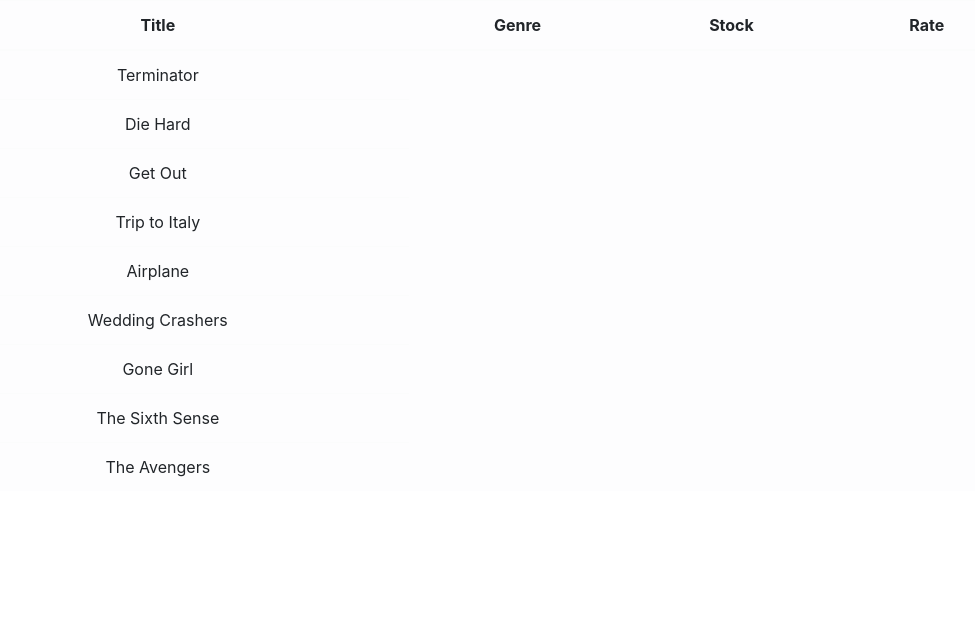
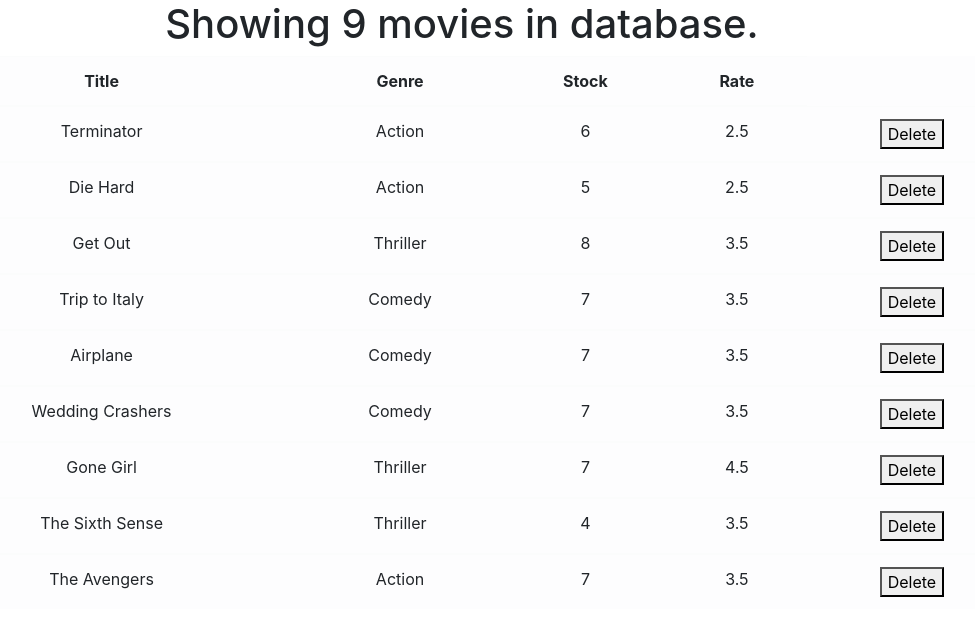
Before and after one commit to SincerelyBrittany/VidlyProject, a React (Create React App) app: page / in a window 1280 px wide. Shown: the top 636 px of the page, without its empty margins (178-1153 px from the left). Built offline with nearby package versions, Linux system fonts and the light colour scheme.

Commit message:
adds table

```diff
--- a/src/Vidly/components/vidly.jsx
+++ b/src/Vidly/components/vidly.jsx
@@ -11,9 +11,13 @@
     };
     _getMovies();
   }, []);
+
+  const handleDeleteButton = (id) => {
+    console.log("here", id);
+  };
   return (
-    <>
     <main className="container">
+      <h1> Showing {movies && movies.length} movies in database.</h1>
       <table className="table table-light">
         <thead>
           <tr>
@@ -23,17 +27,24 @@
             <th scope="col">Rate</th>
           </tr>
         </thead>
+        {movies &&
+          movies.map((movie) => (
             <tbody>
-            {movies &&
-              movies.map((product) => (
-                <tr key={product._id}>
-                  <td>{product.title}</td>
+              <tr key={movie._id}>
+                <td>{movie.title}</td>
+                <td>{movie.genre.name}</td>
+                <td>{movie.numberInStock}</td>
+                <td>{movie.dailyRentalRate}</td>
+                <td>
+                  <button onClick={() => handleDeleteButton(movie._id)}>
+                    Delete
+                  </button>
+                </td>
               </tr>
+            </tbody>
           ))}
-          </tbody>
       </table>
     </main>
-    </>
   );
 };
 
```
Lines whose indentation alone changed are shown as unchanged.
